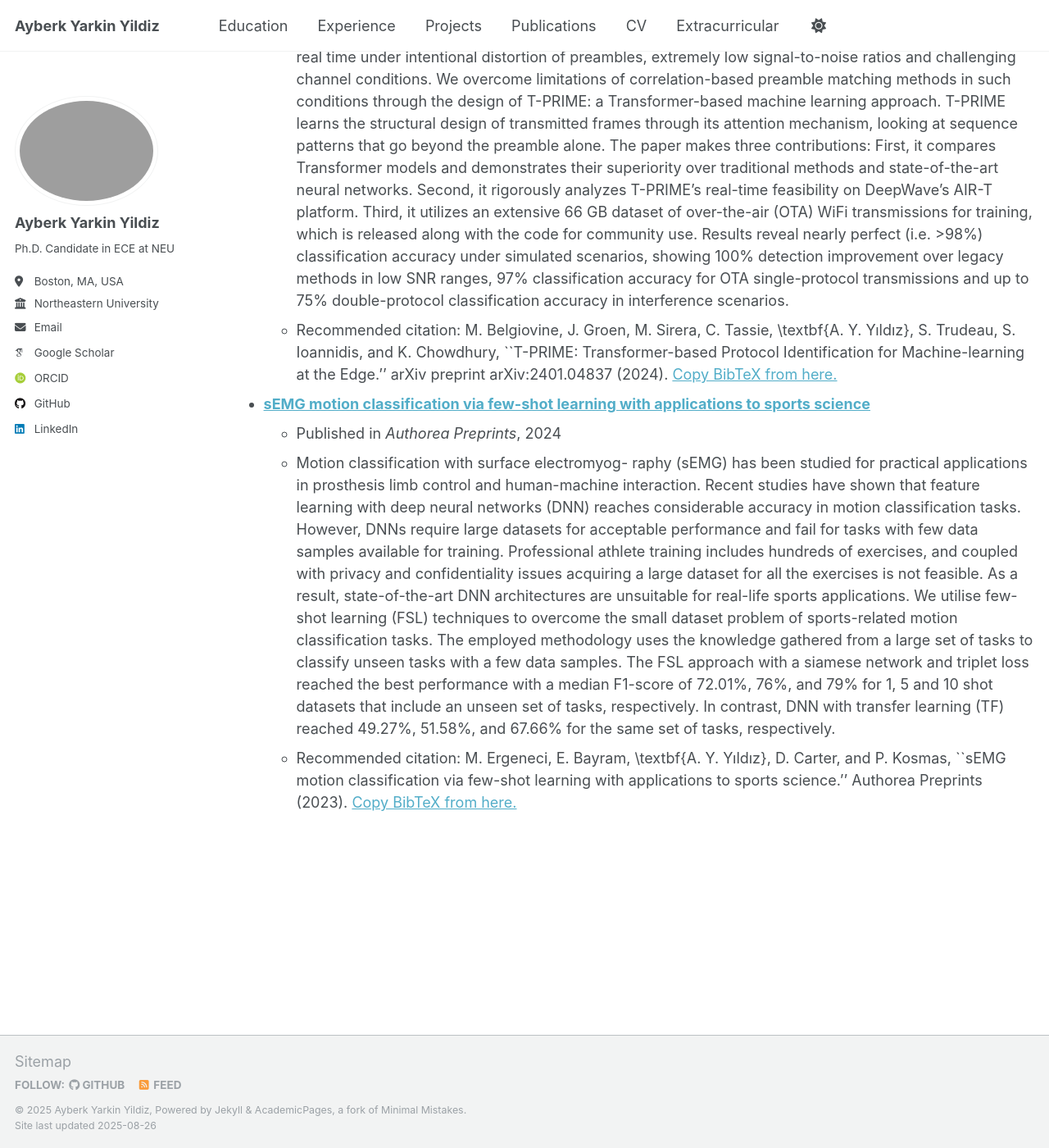
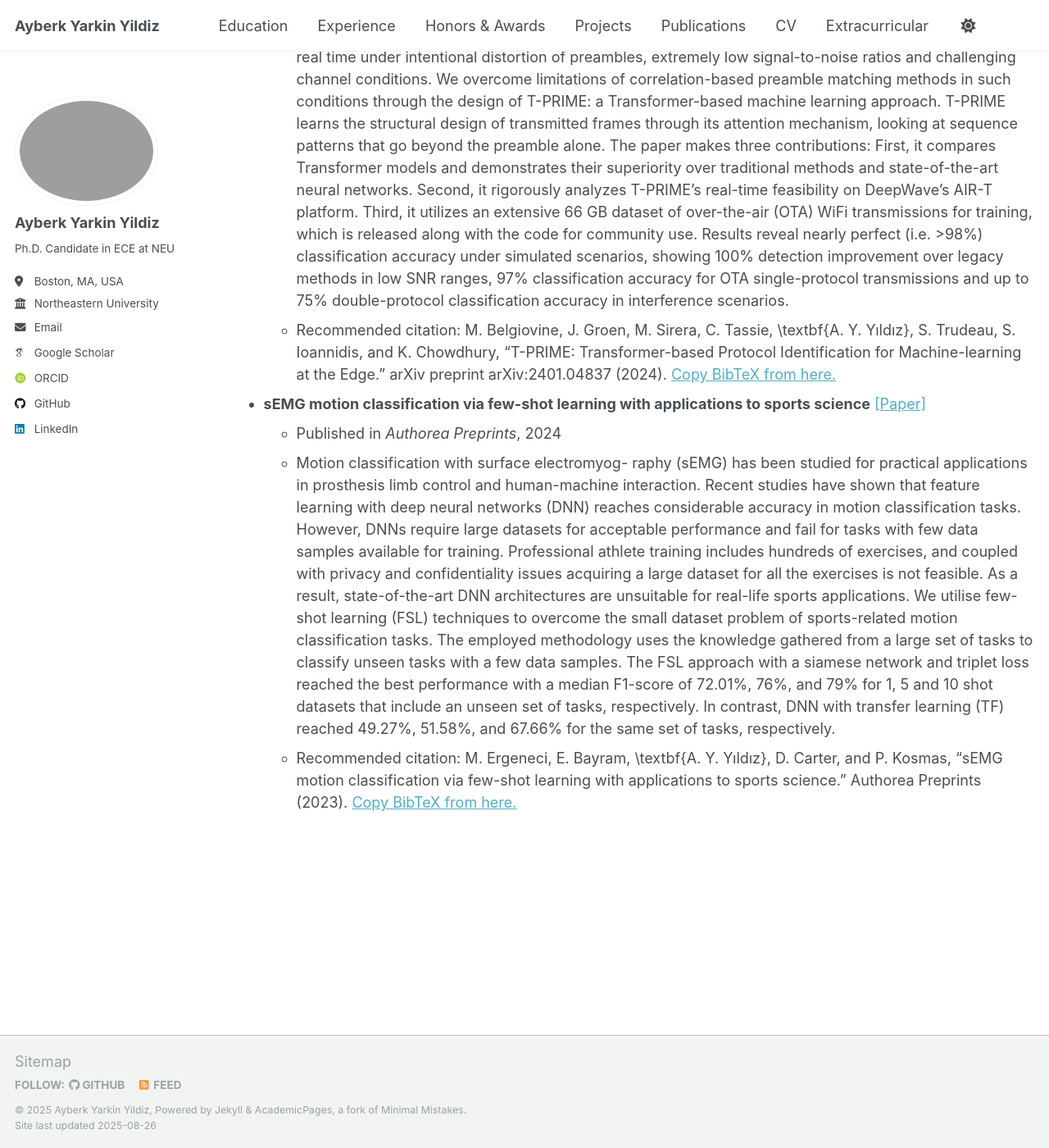
Before and after one commit to yarkin06/yarkin06.github.io, a Jekyll site: the page built from _pages/publications.md, in a window 1280 px wide and 1400 px high, scrolled down 1796 px. Shown: the whole window at 82% size. Built offline with Jekyll 4.4.1, drawn with Linux system fonts in a browser that asks for light colours; some web fonts are replaced; some of the changed text lies outside the part shown.

Commit message:
update cv

```diff
--- a/_data/navigation.yml
+++ b/_data/navigation.yml
@@ -14,6 +14,9 @@ main:
   - title: "Experience"
     url: /experience/
 
+  - title: "Honors & Awards"
+    url: /honors/
+
   - title: "Projects"
     url: /projects/
 
--- a/_pages/publications.md
+++ b/_pages/publications.md
@@ -14,17 +14,17 @@ author_profile: true
 Conferences & Journals
 ======
 
-* **[Gradient boosting decision trees on medical diagnosis over tabular data](https://arxiv.org/abs/2410.03705)**
+* **Gradient boosting decision trees on medical diagnosis over tabular data** [[Paper]](https://arxiv.org/abs/2410.03705) [[Code]](https://github.com/yarkin06/TabularGBDT)
   * Published in *IEEE ICAD*, 2025
   * Medical diagnosis is a crucial task in the medical field, in terms of providing accurate classification and respective treatments. Having near-precise decisions based on correct diagnosis can affect a patient's life itself, and may extremely result in a catastrophe if not classified correctly. Several traditional machine learning (ML), such as support vector machines (SVMs) and logistic regression, and state-of-the-art tabular deep learning (DL) methods, including TabNet and TabTransformer, have been proposed and used over tabular medical datasets. Additionally, due to the superior performances, lower computational costs, and easier optimization over different tasks, ensemble methods have been used in the field more recently. They offer a powerful alternative in terms of providing successful medical decision-making processes in several diagnosis tasks. In this study, we investigated the benefits of ensemble methods, especially the Gradient Boosting Decision Tree (GBDT) algorithms in medical classification tasks over tabular data, focusing on XGBoost, CatBoost, and LightGBM. The experiments demonstrate that GBDT methods outperform traditional ML and deep neural network architectures and have the highest average rank over several benchmark tabular medical diagnosis datasets. Furthermore, they require much less computational power compared to DL models, creating the optimal methodology in terms of high performance and lower complexity.
   * Recommended citation: A. Y. Yıldız and A. Kalayci, "Gradient boosting decision trees on medical diagnosis over tabular data." arXiv preprint arXiv:2410.03705 (2024). [Copy BibTeX from here.](https://scholar.googleusercontent.com/scholar.bib?q=info:ii7rg2spzEIJ:scholar.google.com/&output=citation&scisdr=CgIM00BoEKyppCu-YoA:AAZF9b8AAAAAaJy4eoBWDByWzOhI9SeTSfGVVvk&scisig=AAZF9b8AAAAAaJy4enCE9zJLARvzxhpULSdhpv0&scisf=4&ct=citation&cd=-1&hl=tr)
 
-* **[Detection and classification architecture for sdr based radar electronic support measure systems](https://ieeexplore.ieee.org/abstract/document/10600750)**
+* **Detection and classification architecture for sdr based radar electronic support measure systems** [[Paper]](https://ieeexplore.ieee.org/abstract/document/10600750)
   * Published in *IEEE SIU*, 2024
   * Electronic Support Measures (ESM) devices are key to situational awareness of the electromagnetic environment in the field. However, the current ESM systems tend to be physically large and cumbersome. To mitigate this problem, a portable ESM device is proposed. In this work, a compact single-board computer (SBC) is coupled with a Software Defined Radio (SDR) to create such a device. Signals received by the SDR are sampled within the SDR and sent to the SBC. Those signals are then processed with various signal processing and machine learning algorithms to perform detection, measurement, and classification tasks. Later, these results are reported to the user.
   * Recommended citation: G. S. Yavuz, B. Sayğılı, Y Aydınlı, R. Dalkıran, İ. Eşin, M. Uluçay, B. Uykulu, S. S. Kıyma, O. Arikan, and A. Y. Yıldız, "Detection and classification architecture for sdr based radar electronic support measure systems." 2024 32nd Signal Processing and Communications Applications Conference (SIU). IEEE, 2024. [Copy BibTeX from here.](https://scholar.googleusercontent.com/scholar.bib?q=info:D0TRd9L2pYoJ:scholar.google.com/&output=citation&scisdr=CgIM00BoEKyppCu-ipo:AAZF9b8AAAAAaJy4kpqroWpXaj8EaU3pHdfPo3w&scisig=AAZF9b8AAAAAaJy4kruVmJfuvtj-knimiEo2TvI&scisf=4&ct=citation&cd=-1&hl=tr)
 
-* **[Multivariate time series imputation with transformers](https://ieeexplore.ieee.org/abstract/document/9964035)**
+* **Multivariate time series imputation with transformers** [[Paper]](https://ieeexplore.ieee.org/abstract/document/9964035) [[Code]](https://github.com/koc-lab/MTSIT)
   * Published in *IEEE SPL*, 2022
   * Processing time series with missing segments is a fundamental challenge that puts obstacles to advanced analysis in various disciplines such as engineering, medicine, and economics. One of the remedies is imputation to fill the missing values based on observed values properly without undermining performance. We propose the Multivariate Time-Series Imputation with Transformers (MTSIT), a novel method that uses transformer architecture in an unsupervised manner for missing value imputation. Unlike the existing transformer architectures, this model only uses the encoder part of the transformer due to computational benefits. Crucially, MTSIT trains the autoencoder by jointly reconstructing and imputing stochastically-masked inputs via an objective designed for multivariate time-series data. The trained autoencoder is then evaluated for imputing both simulated and real missing values. Experiments show that MTSIT outperforms state-of-the-art imputation methods over benchmark datasets.
   * Recommended citation: A. Y. Yıldız, E. Koç, and A. Koç. "Multivariate time series imputation with transformers." IEEE Signal Processing Letters 29 (2022): 2517-2521. [Copy BibTeX from here.](https://scholar.googleusercontent.com/scholar.bib?q=info:G-I1T1PytGMJ:scholar.google.com/&output=citation&scisdr=CgIM00BoEKyppCuxHQc:AAZF9b8AAAAAaJy3BQd8NDDDwJEy86vu-x7a8pA&scisig=AAZF9b8AAAAAaJy3Be3k2vk4Uzob3hE_l3Nucro&scisf=4&ct=citation&cd=-1&hl=tr)
@@ -33,12 +33,12 @@ Conferences & Journals
 Preprints
 ======
 
-* **[T-PRIME: Transformer-based Protocol Identification for Machine-learning at the Edge](https://arxiv.org/abs/2401.04837)**
+* **T-PRIME: Transformer-based Protocol Identification for Machine-learning at the Edge** [[Paper]](https://arxiv.org/abs/2401.04837) [[Code]](https://github.com/genesys-neu/t-prime)
   * Published in *arxiv*, 2024 (submitted to IEEE/ACM Transactions on Networking)
   * Spectrum sharing allows different protocols of the same standard (e.g., 802.11 family) or different standards (e.g., LTE and DVB) to coexist in overlapping frequency bands. As this paradigm continues to spread, wireless systems must also evolve to identify active transmitters and unauthorized waveforms in real time under intentional distortion of preambles, extremely low signal-to-noise ratios and challenging channel conditions. We overcome limitations of correlation-based preamble matching methods in such conditions through the design of T-PRIME: a Transformer-based machine learning approach. T-PRIME learns the structural design of transmitted frames through its attention mechanism, looking at sequence patterns that go beyond the preamble alone. The paper makes three contributions: First, it compares Transformer models and demonstrates their superiority over traditional methods and state-of-the-art neural networks. Second, it rigorously analyzes T-PRIME's real-time feasibility on DeepWave's AIR-T platform. Third, it utilizes an extensive 66 GB dataset of over-the-air (OTA) WiFi transmissions for training, which is released along with the code for community use. Results reveal nearly perfect (i.e. >98%) classification accuracy under simulated scenarios, showing 100% detection improvement over legacy methods in low SNR ranges, 97% classification accuracy for OTA single-protocol transmissions and up to 75% double-protocol classification accuracy in interference scenarios.
-  * Recommended citation: M. Belgiovine, J. Groen, M. Sirera, C. Tassie, \textbf{A. Y. Yıldız}, S. Trudeau, S. Ioannidis, and K. Chowdhury, ``T-PRIME: Transformer-based Protocol Identification for Machine-learning at the Edge.'' arXiv preprint arXiv:2401.04837 (2024). [Copy BibTeX from here.](https://scholar.googleusercontent.com/scholar.bib?q=info:nGoQ_TL3w04J:scholar.google.com/&output=citation&scisdr=CgIM00BoEKyppCvHAuI:AAZF9b8AAAAAaJzBGuL_xlBWFXLYYIomlgZxwZA&scisig=AAZF9b8AAAAAaJzBGvpn78ntxfdNSL0NUsXVZQ8&scisf=4&ct=citation&cd=-1&hl=tr&scfhb=1)
+  * Recommended citation: M. Belgiovine, J. Groen, M. Sirera, C. Tassie, \textbf{A. Y. Yıldız}, S. Trudeau, S. Ioannidis, and K. Chowdhury, "T-PRIME: Transformer-based Protocol Identification for Machine-learning at the Edge." arXiv preprint arXiv:2401.04837 (2024). [Copy BibTeX from here.](https://scholar.googleusercontent.com/scholar.bib?q=info:nGoQ_TL3w04J:scholar.google.com/&output=citation&scisdr=CgIM00BoEKyppCvHAuI:AAZF9b8AAAAAaJzBGuL_xlBWFXLYYIomlgZxwZA&scisig=AAZF9b8AAAAAaJzBGvpn78ntxfdNSL0NUsXVZQ8&scisf=4&ct=citation&cd=-1&hl=tr&scfhb=1)
 
-* **[sEMG motion classification via few-shot learning with applications to sports science](https://www.techrxiv.org/doi/full/10.36227/techrxiv.22577374)**
+* **sEMG motion classification via few-shot learning with applications to sports science** [[Paper]](https://www.techrxiv.org/doi/full/10.36227/techrxiv.22577374)
   * Published in *Authorea Preprints*, 2024
   * Motion classification with surface electromyog- raphy (sEMG) has been studied for practical applications in prosthesis limb control and human-machine interaction. Recent studies have shown that feature learning with deep neural networks (DNN) reaches considerable accuracy in motion classification tasks. However, DNNs require large datasets for acceptable performance and fail for tasks with few data samples available for training. Professional athlete training includes hundreds of exercises, and coupled with privacy and confidentiality issues acquiring a large dataset for all the exercises is not feasible. As a result, state-of-the-art DNN architectures are unsuitable for real-life sports applications. We utilise few-shot learning (FSL) techniques to overcome the small dataset problem of sports-related motion classification tasks. The employed methodology uses the knowledge gathered from a large set of tasks to classify unseen tasks with a few data samples. The FSL approach with a siamese network and triplet loss reached the best performance with a median F1-score of 72.01%, 76%, and 79% for 1, 5 and 10 shot datasets that include an unseen set of tasks, respectively. In contrast, DNN with transfer learning (TF) reached 49.27%, 51.58%, and 67.66% for the same set of tasks, respectively.
-  * Recommended citation: M. Ergeneci, E. Bayram, \textbf{A. Y. Yıldız}, D. Carter, and P. Kosmas, ``sEMG motion classification via few-shot learning with applications to sports science.'' Authorea Preprints (2023). [Copy BibTeX from here.](https://scholar.googleusercontent.com/scholar.bib?q=info:86xovmLi3-kJ:scholar.google.com/&output=citation&scisdr=CgIM00BoEKyppCvEjTA:AAZF9b8AAAAAaJzClTCHpi_KH1pUZO5GbTorMVQ&scisig=AAZF9b8AAAAAaJzClab85zciV04vBQ1H7zsBBNw&scisf=4&ct=citation&cd=-1&hl=tr&scfhb=1)
+  * Recommended citation: M. Ergeneci, E. Bayram, \textbf{A. Y. Yıldız}, D. Carter, and P. Kosmas, "sEMG motion classification via few-shot learning with applications to sports science." Authorea Preprints (2023). [Copy BibTeX from here.](https://scholar.googleusercontent.com/scholar.bib?q=info:86xovmLi3-kJ:scholar.google.com/&output=citation&scisdr=CgIM00BoEKyppCvEjTA:AAZF9b8AAAAAaJzClTCHpi_KH1pUZO5GbTorMVQ&scisig=AAZF9b8AAAAAaJzClab85zciV04vBQ1H7zsBBNw&scisf=4&ct=citation&cd=-1&hl=tr&scfhb=1)
```
Also changed, not shown: _pages/experience.md (+0 -17 lines), _pages/honors.md (added, +19 -0 lines), 1 other file.
